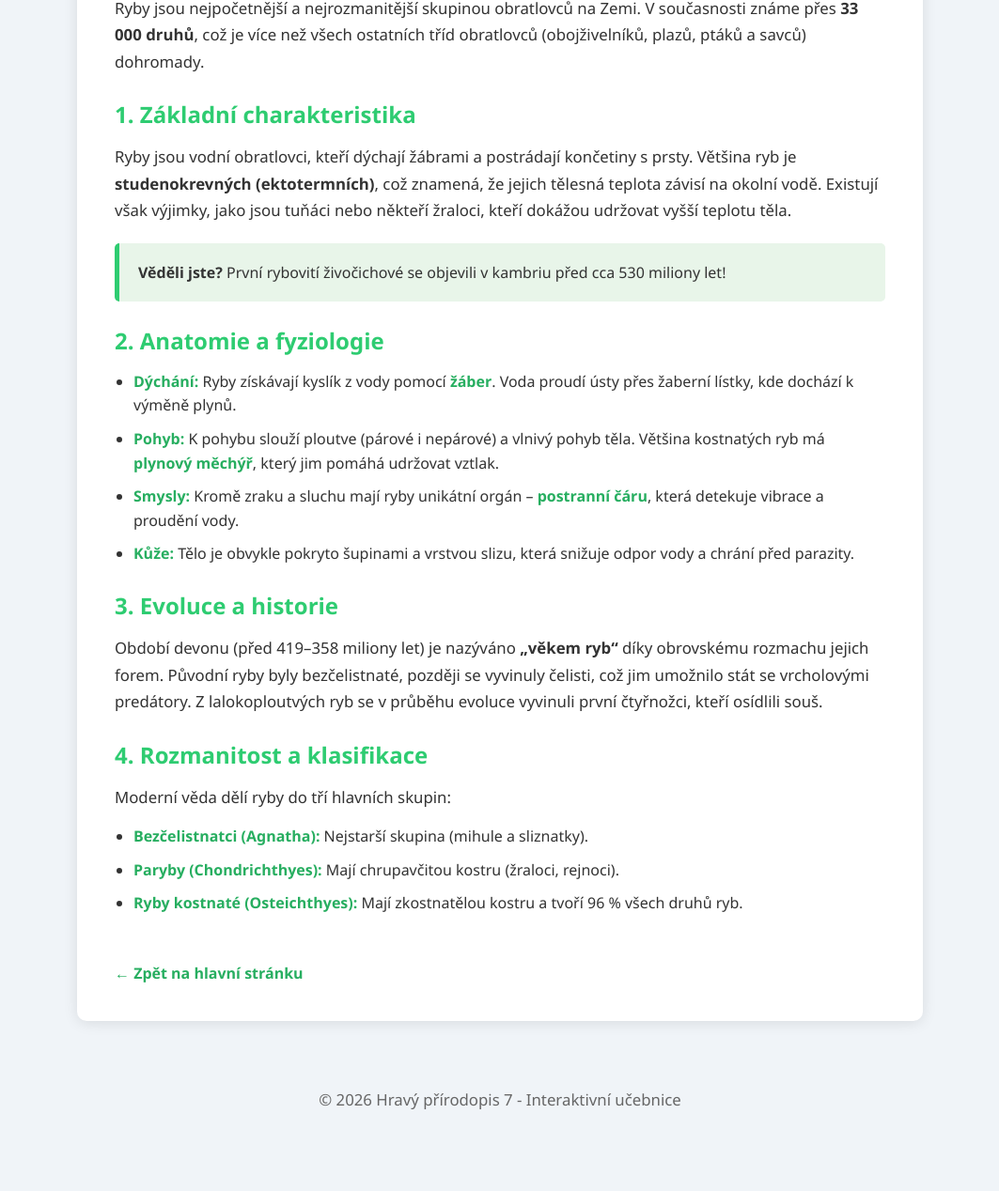
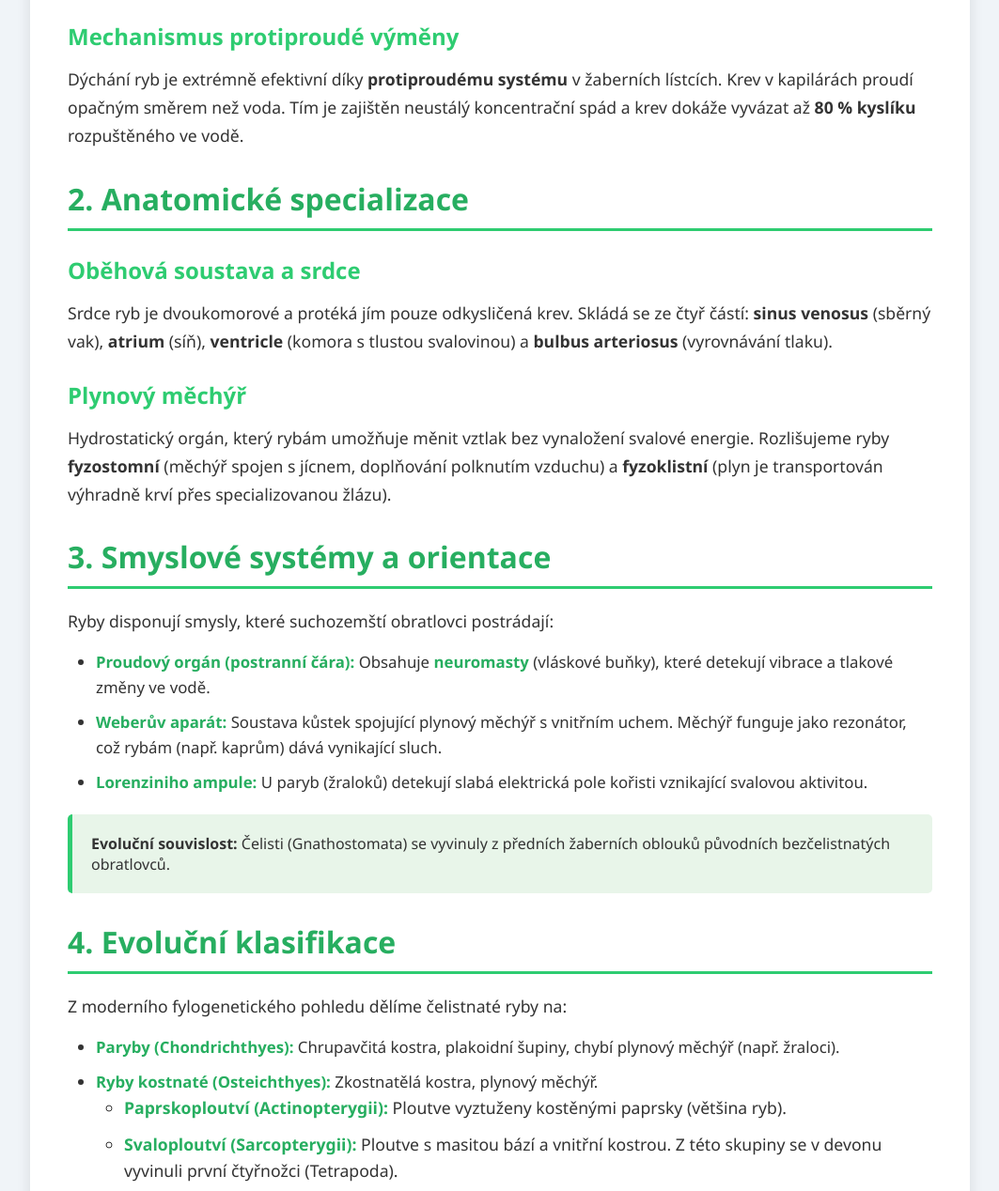
Before and after one commit to matous-cpu/Prirodopis, a plain HTML site: page ryby.html in a window 1280 px wide. Shown: the part 712-1980 px from the top of the page at 94% size, without its empty margins (108-1171 px from the left). Before the commit the page ends 1953 px from the top, so only its background shows below. Drawn offline with Linux system fonts and the light colour scheme.

Commit message:
Upgrade Ryby page to 9th-grade level with advanced physiology and anatomy

```diff
--- a/ryby.html
+++ b/ryby.html
@@ -3,80 +3,85 @@
 <head>
     <meta charset="UTF-8">
     <meta name="viewport" content="width=device-width, initial-scale=1.0">
-    <title>Ryby - Hravý přírodopis 7</title>
+    <title>Ryby (Pisces) - Biologie pro 9. ročník</title>
     <style>
         * { margin: 0; padding: 0; box-sizing: border-box; }
         body { font-family: 'Segoe UI', sans-serif; background: #f0f4f8; padding: 20px; color: #333; }
-
         header { background: linear-gradient(135deg, #2ecc71, #27ae60); color: white; padding: 30px; text-align: center; border-radius: 10px; margin-bottom: 30px; }
         header h1 { font-size: 2.5em; margin-bottom: 10px; }
-
-        .container { max-width: 900px; margin: 0 auto; background: white; padding: 40px; border-radius: 10px; box-shadow: 0 2px 15px rgba(0,0,0,0.1); }
-
-        h2 { color: #27ae60; font-size: 2em; margin-bottom: 20px; border-bottom: 3px solid #2ecc71; padding-bottom: 10px; }
+        .container { max-width: 1000px; margin: 0 auto; background: white; padding: 40px; border-radius: 10px; box-shadow: 0 2px 15px rgba(0,0,0,0.1); }
+        h2 { color: #27ae60; font-size: 2em; margin-bottom: 20px; border-bottom: 3px solid #2ecc71; padding-bottom: 10px; margin-top: 30px; }
         h3 { color: #2ecc71; margin: 25px 0 15px 0; font-size: 1.5em; }
-
-        p { line-height: 1.7; margin-bottom: 15px; font-size: 1.05em; }
-
-        ul { margin-bottom: 20px; padding-left: 20px; }
-        li { margin-bottom: 10px; line-height: 1.6; }
+        p { line-height: 1.7; margin-bottom: 15px; font-size: 1.1em; }
+        ul, ol { margin-bottom: 20px; padding-left: 30px; }
+        li { margin-bottom: 10px; line-height: 1.6; font-size: 1.05em; }
         li strong { color: #27ae60; }
-
-        .image-placeholder { background: #e8f5e9; height: 300px; border-radius: 10px; display: flex; align-items: center; justify-content: center; font-size: 5em; margin-bottom: 20px; border: 2px dashed #2ecc71; }
-
-        .back-link { display: inline-block; margin-top: 30px; color: #27ae60; text-decoration: none; font-weight: bold; transition: color 0.3s; }
-        .back-link:hover { color: #2ecc71; text-decoration: underline; }
-
-        footer { text-align: center; padding: 20px; color: #666; margin-top: 50px; }
-
+        .back-link { display: inline-block; margin-top: 30px; color: #27ae60; text-decoration: none; font-weight: bold; }
+        .back-link:hover { text-decoration: underline; }
         .highlight { background: #e8f5e9; padding: 20px; border-left: 5px solid #2ecc71; border-radius: 5px; margin: 20px 0; }
+        .box { border: 1px solid #ddd; padding: 20px; border-radius: 8px; margin: 20px 0; background: #fafafa; }
+        .box h4 { color: #27ae60; margin-bottom: 10px; }
     </style>
 </head>
 <body>
     <header>
-        <h1>🐠 Ryby (Pisces) 🌊</h1>
-        <p>Podrobný průvodce světem vodních obratlovců</p>
+        <h1>🐠 Biologie ryb (Pisces) 🌊</h1>
+        <p>Pokročilé studium fyziologie, anatomie a evoluce pro 9. ročník</p>
     </header>
 
     <div class="container">
         <a href="index.html" class="back-link">← Zpět na hlavní stránku</a>
 
-        <div class="image-placeholder">🐠</div>
+        <h2>1. Fyziologie a homeostáza</h2>
+        <p>Ryby vyvinuly komplexní mechanismy pro přežití v extrémně odlišných vodních prostředích. Klíčovým procesem je <strong>osmoregulace</strong> – udržování stálého tlaku vnitřního prostředí.</p>
 
-        <h2>Charakteristika, anatomie a evoluce</h2>
-        <p>Ryby jsou nejpočetnější a nejrozmanitější skupinou obratlovců na Zemi. V současnosti známe přes <strong>33 000 druhů</strong>, což je více než všech ostatních tříd obratlovců (obojživelníků, plazů, ptáků a savců) dohromady.</p>
+        <div class="box">
+            <h4>Osmoregulace v detailu:</h4>
+            <ul>
+                <li><strong>Sladkovodní ryby:</strong> Žijí v hypotonickém prostředí. Voda do nich neustále vniká osmózou. <strong>Adaptace:</strong> Nepijí vodu, vylučují velké množství zředěné moči a soli aktivně vstřebávají žábrami.</li>
+                <li><strong>Mořské ryby:</strong> Žijí v hypertonickém prostředí. Neustále ztrácejí vodu. <strong>Adaptace:</strong> Pijí mořskou vodu, přebytečné soli vylučují žábrami a rektální žlázou, vylučují malé množství koncentrované moči.</li>
+            </ul>
+        </div>
 
-        <h3>1. Základní charakteristika</h3>
-        <p>Ryby jsou vodní obratlovci, kteří dýchají žábrami a postrádají končetiny s prsty. Většina ryb je <strong>studenokrevných (ektotermních)</strong>, což znamená, že jejich tělesná teplota závisí na okolní vodě. Existují však výjimky, jako jsou tuňáci nebo někteří žraloci, kteří dokážou udržovat vyšší teplotu těla.</p>
+        <h3>Mechanismus protiproudé výměny</h3>
+        <p>Dýchání ryb je extrémně efektivní díky <strong>protiproudému systému</strong> v žaberních lístcích. Krev v kapilárách proudí opačným směrem než voda. Tím je zajištěn neustálý koncentrační spád a krev dokáže vyvázat až <strong>80 % kyslíku</strong> rozpuštěného ve vodě.</p>
+
+        <h2>2. Anatomické specializace</h2>
+        <h3>Oběhová soustava a srdce</h3>
+        <p>Srdce ryb je dvoukomorové a protéká jím pouze odkysličená krev. Skládá se ze čtyř částí: <strong>sinus venosus</strong> (sběrný vak), <strong>atrium</strong> (síň), <strong>ventricle</strong> (komora s tlustou svalovinou) a <strong>bulbus arteriosus</strong> (vyrovnávání tlaku).</p>
+
+        <h3>Plynový měchýř</h3>
+        <p>Hydrostatický orgán, který rybám umožňuje měnit vztlak bez vynaložení svalové energie. Rozlišujeme ryby <strong>fyzostomní</strong> (měchýř spojen s jícnem, doplňování polknutím vzduchu) a <strong>fyzoklistní</strong> (plyn je transportován výhradně krví přes specializovanou žlázu).</p>
+
+        <h2>3. Smyslové systémy a orientace</h2>
+        <p>Ryby disponují smysly, které suchozemští obratlovci postrádají:</p>
+        <ul>
+            <li><strong>Proudový orgán (postranní čára):</strong> Obsahuje <strong>neuromasty</strong> (vláskové buňky), které detekují vibrace a tlakové změny ve vodě.</li>
+            <li><strong>Weberův aparát:</strong> Soustava kůstek spojující plynový měchýř s vnitřním uchem. Měchýř funguje jako rezonátor, což rybám (např. kaprům) dává vynikající sluch.</li>
+            <li><strong>Lorenziniho ampule:</strong> U paryb (žraloků) detekují slabá elektrická pole kořisti vznikající svalovou aktivitou.</li>
+        </ul>
 
         <div class="highlight">
-            <strong>Věděli jste?</strong> První rybovití živočichové se objevili v kambriu před cca 530 miliony let!
+            <strong>Evoluční souvislost:</strong> Čelisti (Gnathostomata) se vyvinuly z předních žaberních oblouků původních bezčelistnatých obratlovců.
         </div>
 
-        <h3>2. Anatomie a fyziologie</h3>
+        <h2>4. Evoluční klasifikace</h2>
+        <p>Z moderního fylogenetického pohledu dělíme čelistnaté ryby na:</p>
         <ul>
-            <li><strong>Dýchání:</strong> Ryby získávají kyslík z vody pomocí <strong>žáber</strong>. Voda proudí ústy přes žaberní lístky, kde dochází k výměně plynů.</li>
-            <li><strong>Pohyb:</strong> K pohybu slouží ploutve (párové i nepárové) a vlnivý pohyb těla. Většina kostnatých ryb má <strong>plynový měchýř</strong>, který jim pomáhá udržovat vztlak.</li>
-            <li><strong>Smysly:</strong> Kromě zraku a sluchu mají ryby unikátní orgán – <strong>postranní čáru</strong>, která detekuje vibrace a proudění vody.</li>
-            <li><strong>Kůže:</strong> Tělo je obvykle pokryto šupinami a vrstvou slizu, která snižuje odpor vody a chrání před parazity.</li>
-        </ul>
-
-        <h3>3. Evoluce a historie</h3>
-        <p>Období devonu (před 419–358 miliony let) je nazýváno <strong>„věkem ryb“</strong> díky obrovskému rozmachu jejich forem. Původní ryby byly bezčelistnaté, později se vyvinuly čelisti, což jim umožnilo stát se vrcholovými predátory. Z lalokoploutvých ryb se v průběhu evoluce vyvinuli první čtyřnožci, kteří osídlili souš.</p>
-
-        <h3>4. Rozmanitost a klasifikace</h3>
-        <p>Moderní věda dělí ryby do tří hlavních skupin:</p>
-        <ul>
-            <li><strong>Bezčelistnatci (Agnatha):</strong> Nejstarší skupina (mihule a sliznatky).</li>
-            <li><strong>Paryby (Chondrichthyes):</strong> Mají chrupavčitou kostru (žraloci, rejnoci).</li>
-            <li><strong>Ryby kostnaté (Osteichthyes):</strong> Mají zkostnatělou kostru a tvoří 96 % všech druhů ryb.</li>
+            <li><strong>Paryby (Chondrichthyes):</strong> Chrupavčitá kostra, plakoidní šupiny, chybí plynový měchýř (např. žraloci).</li>
+            <li><strong>Ryby kostnaté (Osteichthyes):</strong> Zkostnatělá kostra, plynový měchýř.
+                <ul>
+                    <li><strong>Paprskoploutví (Actinopterygii):</strong> Ploutve vyztuženy kostěnými paprsky (většina ryb).</li>
+                    <li><strong>Svaloploutví (Sarcopterygii):</strong> Ploutve s masitou bází a vnitřní kostrou. Z této skupiny se v devonu vyvinuli první čtyřnožci (Tetrapoda).</li>
+                </ul>
+            </li>
         </ul>
 
         <a href="index.html" class="back-link">← Zpět na hlavní stránku</a>
     </div>
 
     <footer>
-        <p>&copy; 2026 Hravý přírodopis 7 - Interaktivní učebnice</p>
+        <p>&copy; 2026 Hravý přírodopis 7 - Interaktivní učebnice (Rozšířená verze)</p>
     </footer>
 </body>
 </html>
```
